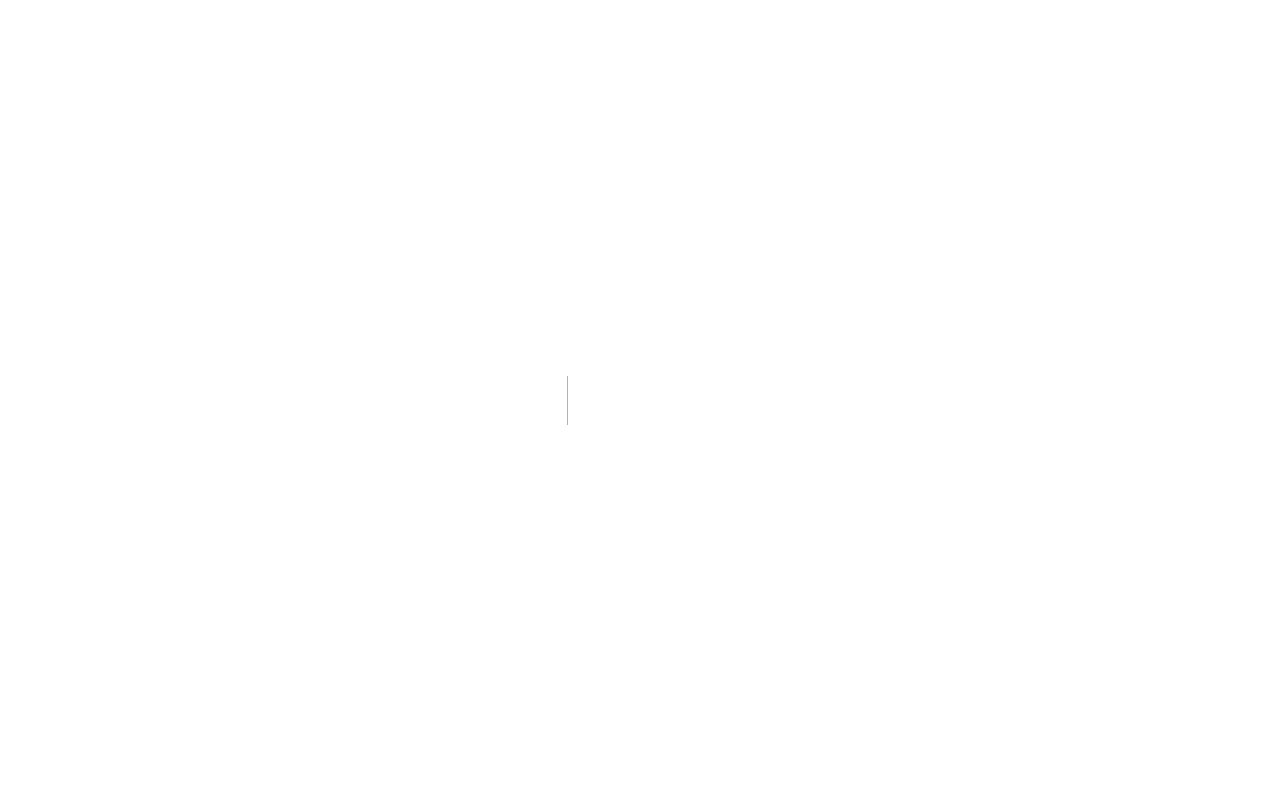
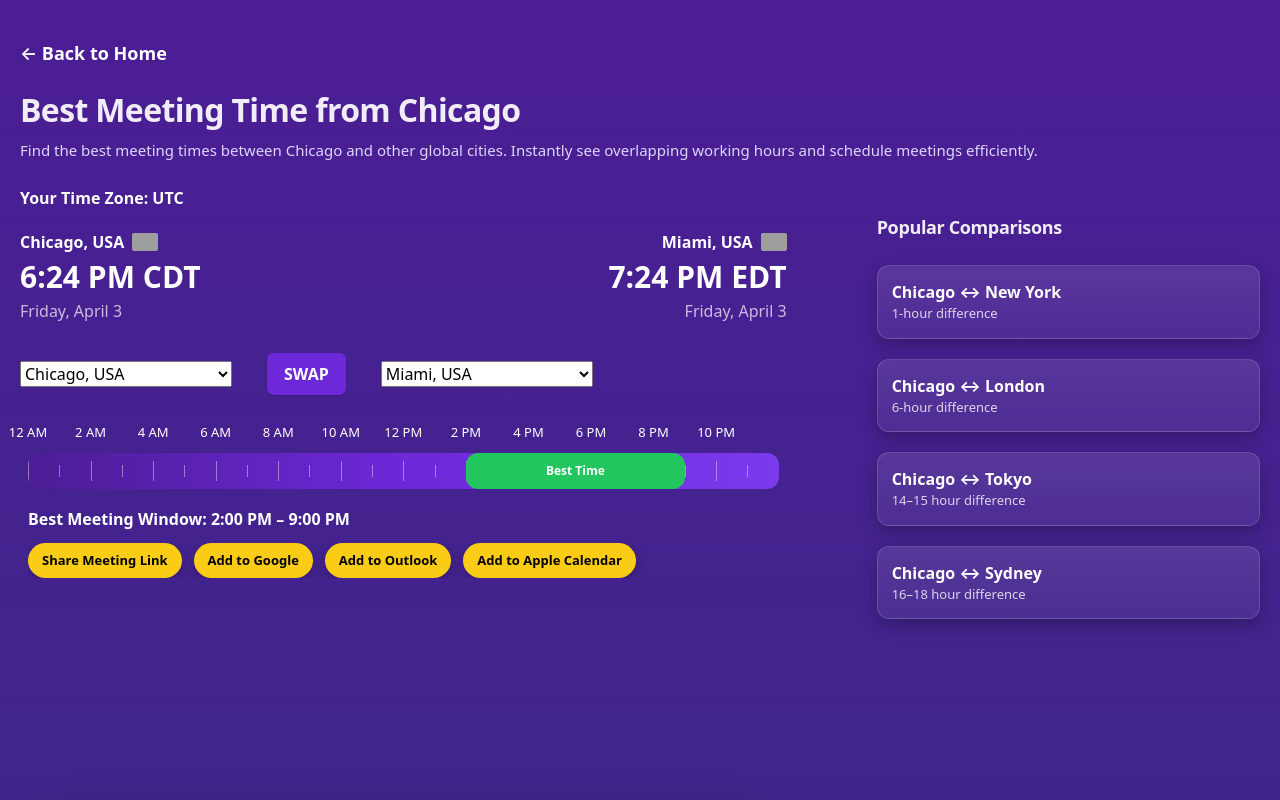
Before and after one commit to techtalk1282/Best-Meeting-Time, a Next.js app: page /best-meeting-time-chicago in a window 1280 px wide. Before the commit this address had no page. Shown: the top 800 px of the page. Built offline with nearby package versions, Linux system fonts and the light colour scheme; grey boxes are pictures that could not be loaded.

Commit message:
feat: add Chicago city page using locked NY/LA template (SEO expansion v1)

```diff
--- /dev/null
+++ b/app/best-meeting-time-chicago/page.tsx
@@ -0,0 +1,148 @@
+/**
+ * File: app/best-meeting-time-chicago/page.tsx
+ * Version: v1.0 (CITY TEMPLATE)
+ * Date: 2026-04-04
+ *
+ * Purpose:
+ * - New city page using New York / Los Angeles locked template
+ * - Maintain identical layout, gating behavior, and scroll behavior
+ * - Safe SEO expansion page (no shared logic changes)
+ *
+ * Rollback:
+ * - Delete this file if needed (no shared impact)
+ */
+
+"use client";
+
+import ToolPreviewSection from "@/app/ui/ToolPreviewSection";
+import PremiumFeaturesSection from "@/app/ui/PremiumFeaturesSection";
+
+export default function ChicagoMeetingPage() {
+  return (
+    <div
+      style={{
+        minHeight: "100vh",
+        display: "flex",
+        flexDirection: "column",
+      }}
+    >
+      <main
+        style={{
+          maxWidth: "1320px",
+          margin: "0 auto",
+          padding: "40px 20px 40px 20px",
+          color: "white",
+          flex: 1,
+        }}
+      >
+        {/* BACK */}
+        <div style={{ marginBottom: "24px" }}>
+          <a
+            href="/"
+            style={{
+              color: "#ffffff",
+              fontSize: "18px",
+              fontWeight: 600,
+              textDecoration: "none",
+            }}
+          >
+            ← Back to Home
+          </a>
+        </div>
+
+        {/* TITLE */}
+        <h1
+          style={{
+            fontSize: "32px",
+            fontWeight: "bold",
+            marginBottom: "10px",
+            lineHeight: 1.2,
+          }}
+        >
+          Best Meeting Time from Chicago
+        </h1>
+
+        {/* DESCRIPTION */}
+        <p
+          style={{
+            marginBottom: "24px",
+            color: "#ddd6fe",
+            fontSize: "15px",
+            lineHeight: 1.5,
+            maxWidth: "1100px",
+          }}
+        >
+          Find the best meeting times between Chicago and other global cities. Instantly see overlapping working hours and schedule meetings efficiently.
+        </p>
+
+        {/* GRID */}
+        <div
+          style={{
+            display: "grid",
+            gridTemplateColumns: "2fr 1fr",
+            gap: "90px",
+            alignItems: "start",
+          }}
+        >
+          {/* LEFT */}
+          <div>
+            {/* MATCH NY VIEWPORT BEHAVIOR */}
+            <div
+              style={{
+                minHeight: "calc(100vh - 260px)",
+                display: "flex",
+                flexDirection: "column",
+                justifyContent: "flex-start",
+              }}
+            >
+              <ToolPreviewSection defaultCityLeft="Chicago, USA" />
+            </div>
+
+            {/* REQUIRED FOR SCROLL TARGET */}
+            <div id="premium-features" style={{ marginTop: "40px" }}>
+              <PremiumFeaturesSection />
+            </div>
+          </div>
+
+          {/* RIGHT */}
+          <div
+            style={{
+              display: "flex",
+              flexDirection: "column",
+              gap: "20px",
+              marginTop: "30px",
+            }}
+          >
+            <h2 style={{ fontSize: "18px", marginBottom: "6px" }}>
+              Popular Comparisons
+            </h2>
+
+            {[
+              { title: "Chicago ↔ New York", desc: "1-hour difference" },
+              { title: "Chicago ↔ London", desc: "6-hour difference" },
+              { title: "Chicago ↔ Tokyo", desc: "14–15 hour difference" },
+              { title: "Chicago ↔ Sydney", desc: "16–18 hour difference" },
+            ].map((item, i) => (
+              <div
+                key={i}
+                style={{
+                  padding: "14px",
+                  borderRadius: "12px",
+                  background:
+                    "linear-gradient(180deg, rgba(255,255,255,0.10), rgba(255,255,255,0.05))",
+                  border: "1px solid rgba(255,255,255,0.15)",
+                  boxShadow: "0 6px 16px rgba(0,0,0,0.25)",
+                }}
+              >
+                <div style={{ fontWeight: 700 }}>{item.title}</div>
+                <div style={{ fontSize: "13px", opacity: 0.8 }}>
+                  {item.desc}
+                </div>
+              </div>
+            ))}
+          </div>
+        </div>
+      </main>
+    </div>
+  );
+}
```
